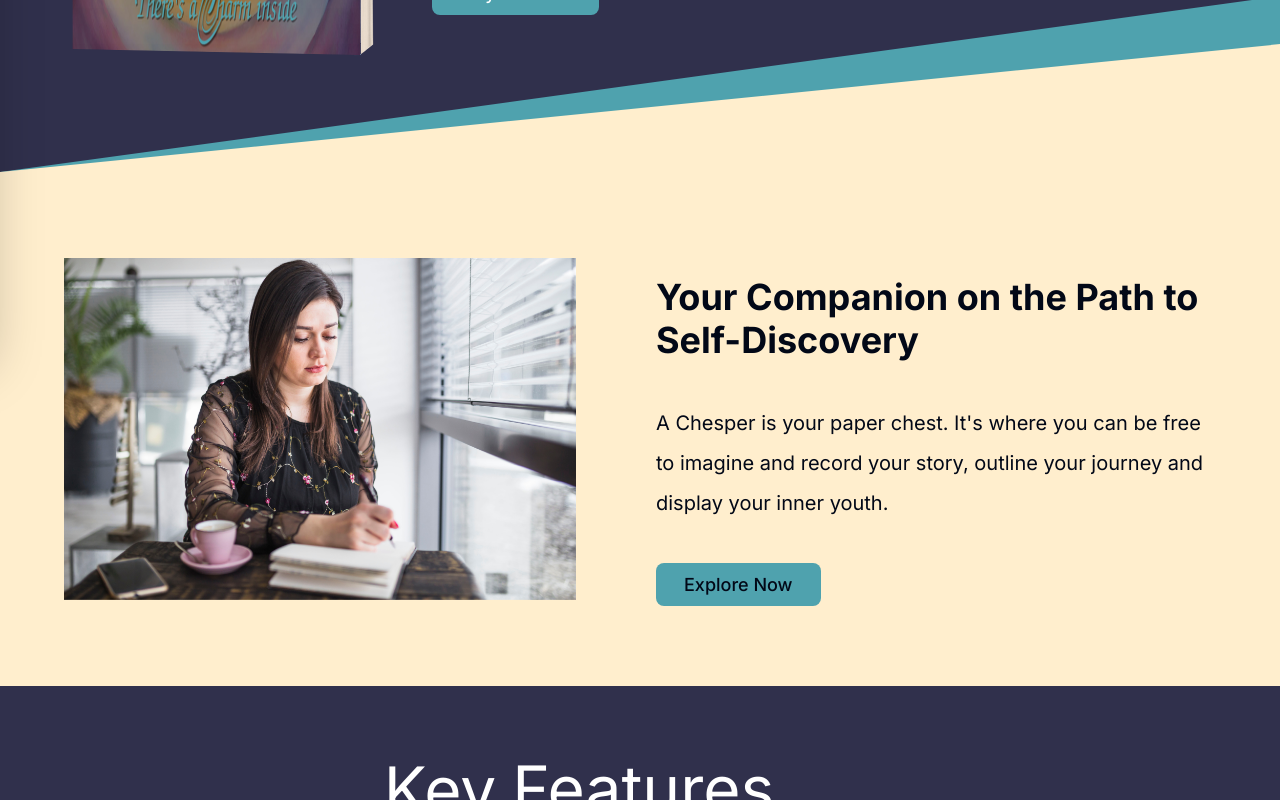
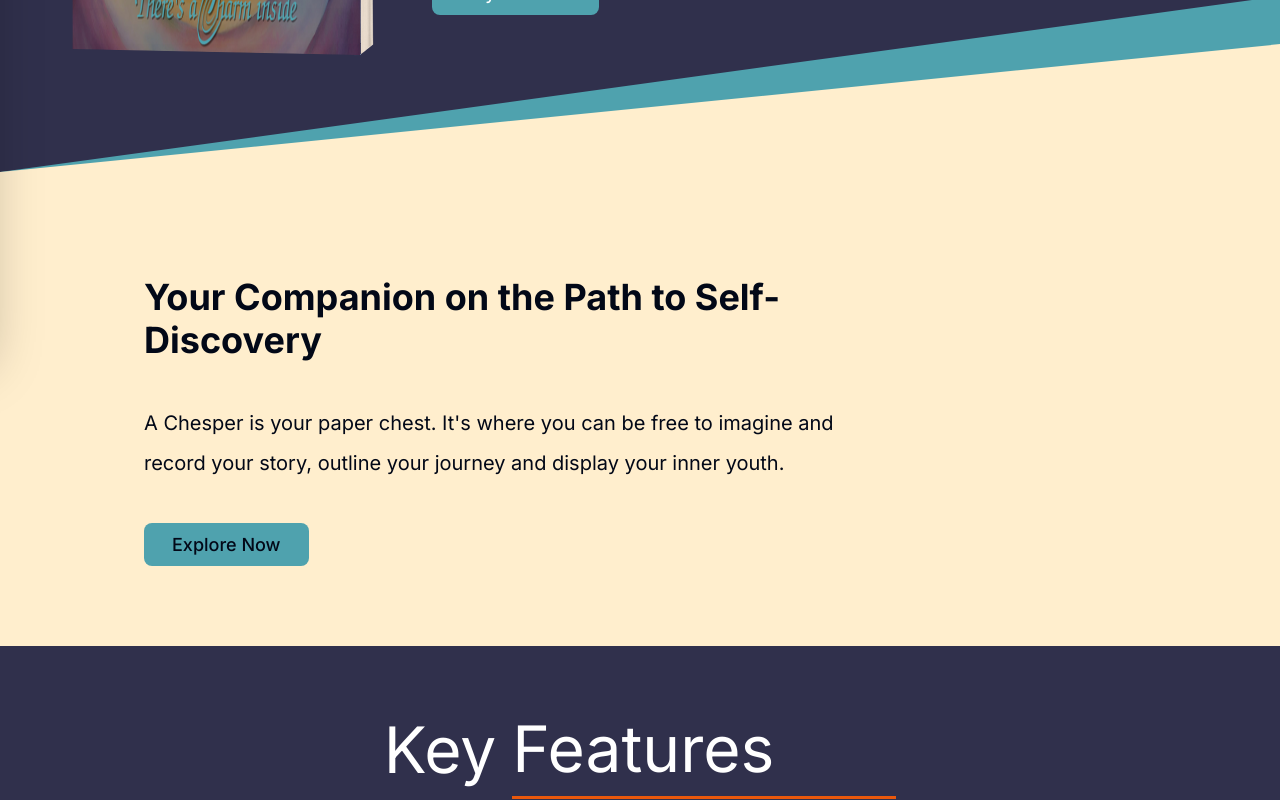
Before and after one commit to ashutoshnautiyal7/cacoona-final-frontend, a Next.js app: page / in a window 1280 px wide. Shown: the part 585-1385 px from the top of the page. Built offline with nearby package versions, Linux system fonts and the light colour scheme; no server answers.

Commit message:
girl image commented

```diff
--- a/app/home/Section1.jsx
+++ b/app/home/Section1.jsx
@@ -5,7 +5,7 @@
   return (
     <section className="px-[1.2rem] md:px-[4rem] pt-10 pb-14 md:pt-20 md:pb-20 flex lg:gap-10 xl:gap-20 justify-between items-center bg-[#FFEECD]  relative">
       <div className="hidden lg:inline">
-        <img src="/Images/human2.png" alt="#" className="w-[32rem]" />
+        {/* <img src="/Images/human2.png" alt="#" className="w-[32rem]" /> */}
       </div>
       <div className="flex justify-between flex-1 gap-5 items-start ">
         <div className="max-w-[100%] lg:max-w-[35rem] xl:max-w-[45rem]">
```
